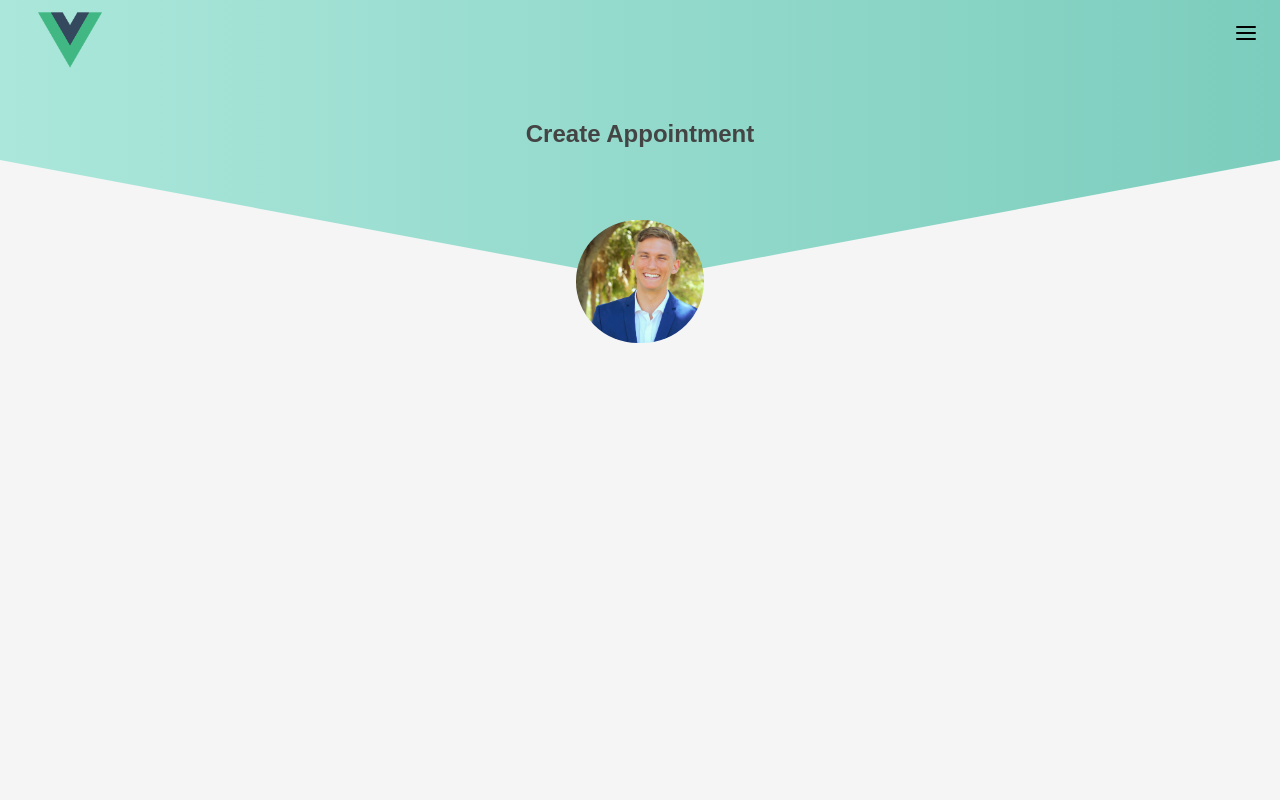
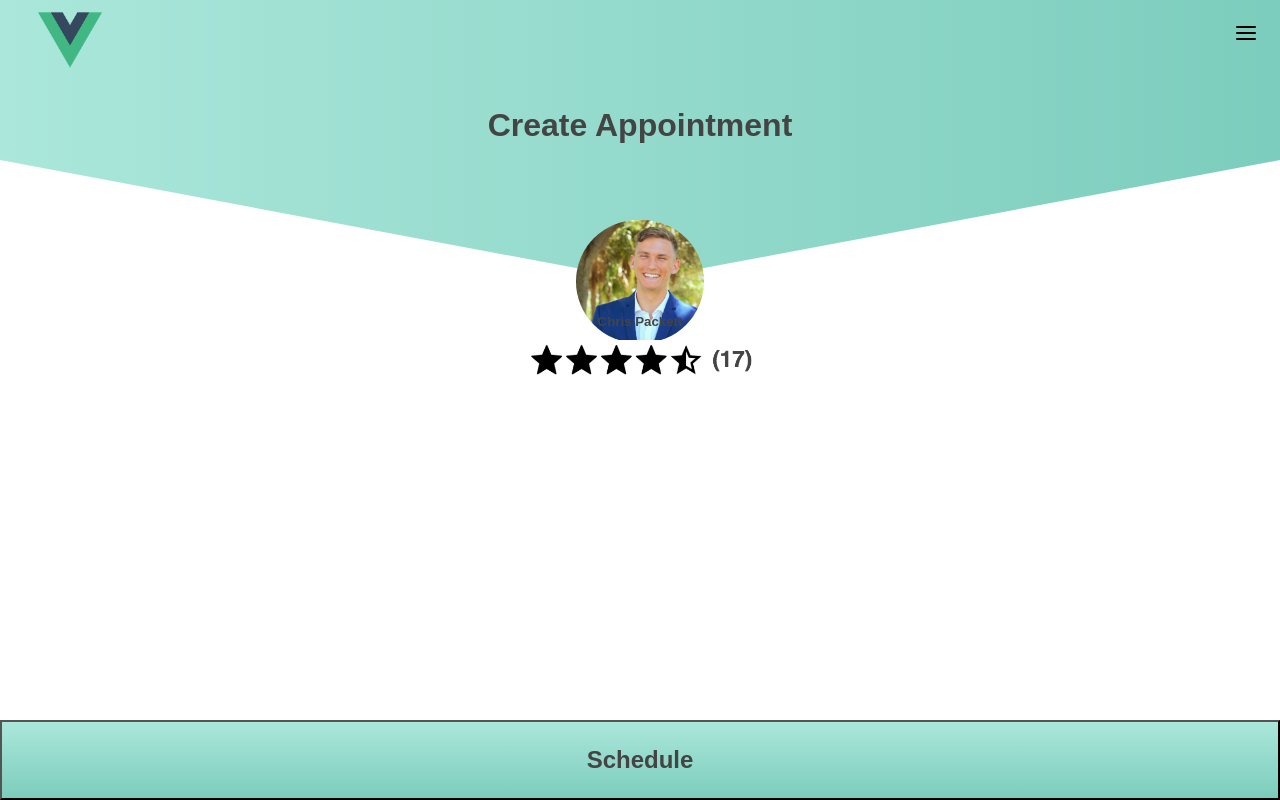
Before and after one commit to chris-packett/tutorfy, a React (Create React App) app: page / in a window 1280 px wide. Built offline with nearby package versions, Linux system fonts and the light colour scheme; the HTML template or start-up script is replaced by a standard one.

Commit message:
more progress to the create appointment page. Added schedule button

```diff
--- a/src/App.css
+++ b/src/App.css
@@ -13,6 +13,24 @@
     top: 27.5%;
     width: 100%;
     border-radius: 20em;
+    /* box-shadow: 0 4px 8px 0 rgba(0, 0, 0, 0.2), 0 6px 20px 0 rgba(0, 0, 0, 0.19); */
+    /* box-shadow: 4px 4px 10px grey; */
+}
+
+.profile-name {
+    max-width: 100%;
+    position: absolute;
+    top: 36.5%;
+    width: 100%;
+    text-align: center;
+    color: #444444;
+}
+
+#ratings-pic {
+    max-width: 20%;
+    position: absolute;
+    top: 42.5%;
+    width: 100%;
 }
 
 .create-appointment {
@@ -22,6 +40,17 @@
     width: 100%;
     text-align: center;
     color: #444444;
+}
+
+.schedule-appointment-button {
+    position: absolute;
+    top: 90%;
+    width: 100%;
+    height: 10%;
+    background-image: linear-gradient(#ABE7DB, #7CCDBD);
+    color: #444444;
+    font-size: 1.5em;
+    font-weight: bold;
 }
 
 #logo {
@@ -41,6 +70,7 @@
         width: 100%;
         border-radius: 20em;
     }
+
     #logo {
         max-width: 5%;
         position: absolute;
@@ -49,11 +79,16 @@
         width: 100%;
         align-self: flex-start;
     }
+
+    .create-appointment {
+        font-size: 2em;
+        top: 10%;
+    }
 }
 
 
 .svg-unit {
-    background-color: whitesmoke;
+    background-color: white;
 }
 
 .rect-unit {
--- a/src/App.js
+++ b/src/App.js
@@ -12,6 +12,9 @@ class App extends Component {
         <Menu />
         <h2 className="create-appointment">Create Appointment</h2>
         <img src="/assets/linkedinpic.jpg" alt="pic" id="profile-pic" />
+        <h5 className="profile-name">Chris Packett</h5>
+        <img src="/assets/ratingsSample.png" alt="rating-pic" id="ratings-pic" />
+        <button className="schedule-appointment-button">Schedule</button>
       </div>
     );
   }
--- a/src/components/Menu.css
+++ b/src/components/Menu.css
@@ -113,6 +113,7 @@ transform: translateY(-6px) rotate(90deg);
 
 #nav:checked ~ .nav-wrapper {
 z-index: 9990;
+border: 1px solid black;
 opacity: 1;
 }
 
```
Also changed, not shown: public/assets/ratingsSample.png (added).
